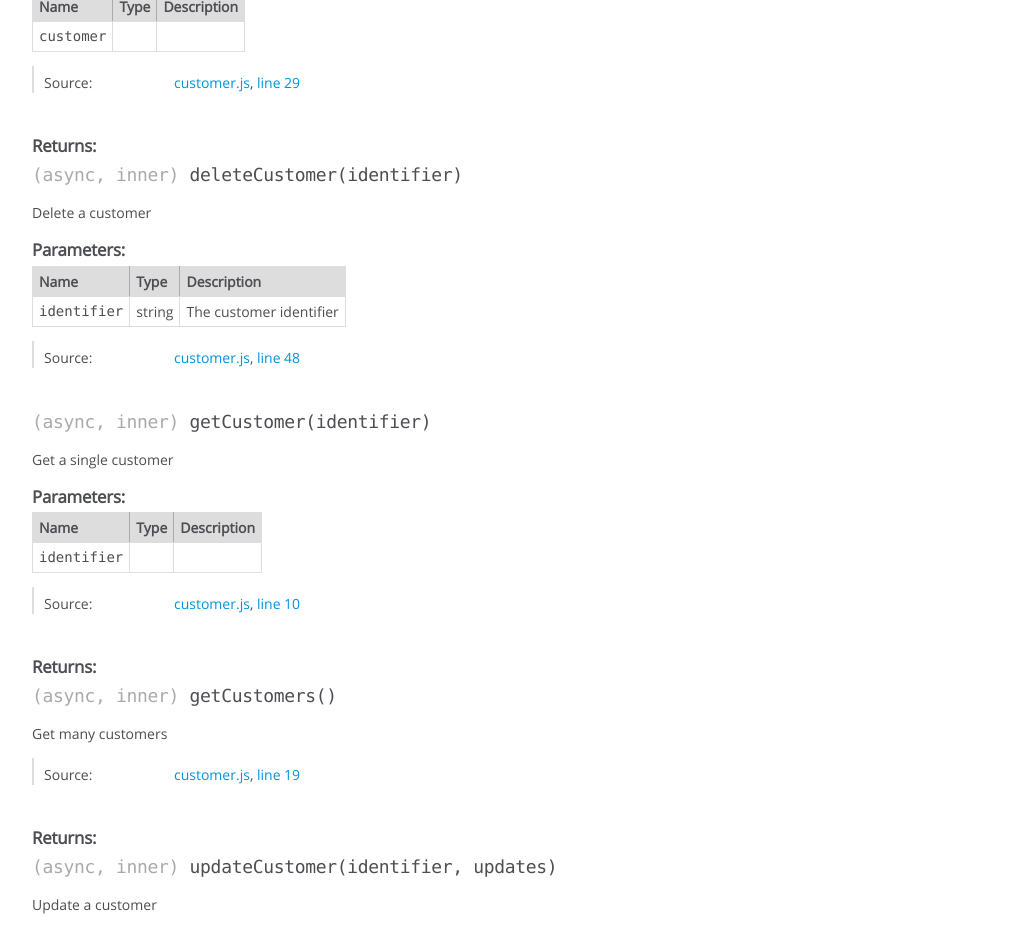
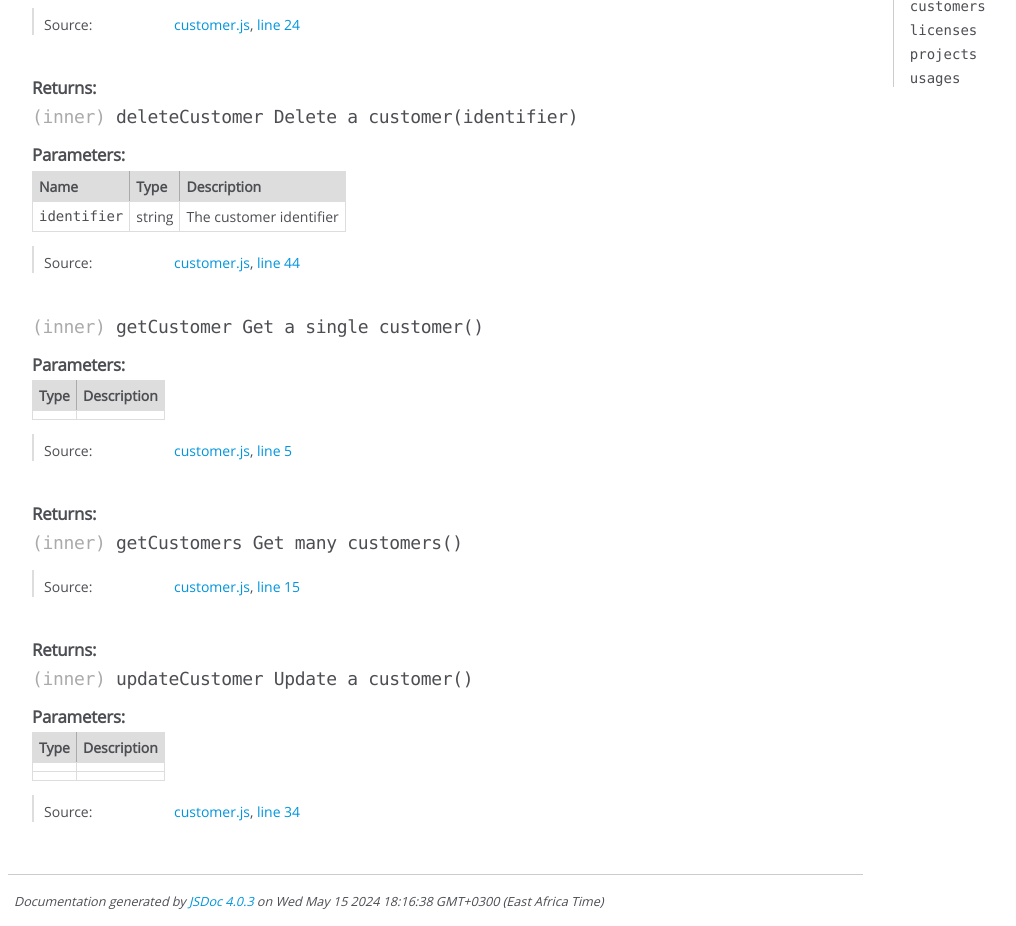
Before and after one commit to LarvenLLC/marra-sdk-js, a website: page docs/module-Customer.html in a window 1280 px wide. Shown: the part 294-1220 px from the top of the page, without its empty margins (0-1016 px from the left). Drawn offline with Linux system fonts and the light colour scheme.

Commit message:
optimize types - docs/module-Customer.html

```diff
--- a/docs/module-Customer.html
+++ b/docs/module-Customer.html
@@ -64,16 +64,12 @@
 
 
 
-    <h4 class="name" id="~createCustomer"><span class="type-signature">(async, inner) </span>createCustomer<span class="signature">(customer)</span><span class="type-signature"></span></h4>
+    <h4 class="name" id="~createCustomerCreateacustomer"><span class="type-signature">(inner) </span>createCustomer Create a customer<span class="signature">()</span><span class="type-signature"></span></h4>
 
 
 
 
 
-
-<div class="description">
-    <p>Create a customer</p>
-</div>
 
 
 
@@ -90,8 +86,6 @@
     <thead>
     <tr>
 
-        <th>Name</th>
-
 
         <th>Type</th>
 
@@ -107,8 +101,6 @@
 
 
         <tr>
-
-                <td class="name"><code>customer</code></td>
 
 
             <td class="type">
@@ -160,7 +152,7 @@
 
     <dt class="tag-source">Source:</dt>
     <dd class="tag-source"><ul class="dummy"><li>
-        <a href="customer.js.html">customer.js</a>, <a href="customer.js.html#line29">line 29</a>
+        <a href="customer.js.html">customer.js</a>, <a href="customer.js.html#line24">line 24</a>
     </li></ul></dd>
 
 
@@ -202,16 +194,12 @@
 
 
 
-    <h4 class="name" id="~deleteCustomer"><span class="type-signature">(async, inner) </span>deleteCustomer<span class="signature">(identifier)</span><span class="type-signature"></span></h4>
+    <h4 class="name" id="~deleteCustomerDeleteacustomer"><span class="type-signature">(inner) </span>deleteCustomer Delete a customer<span class="signature">(identifier)</span><span class="type-signature"></span></h4>
 
 
 
 
 
-
-<div class="description">
-    <p>Delete a customer</p>
-</div>
 
 
 
@@ -303,7 +291,7 @@
 
     <dt class="tag-source">Source:</dt>
     <dd class="tag-source"><ul class="dummy"><li>
-        <a href="customer.js.html">customer.js</a>, <a href="customer.js.html#line48">line 48</a>
+        <a href="customer.js.html">customer.js</a>, <a href="customer.js.html#line44">line 44</a>
     </li></ul></dd>
 
 
@@ -339,16 +327,12 @@
 
 
 
-    <h4 class="name" id="~getCustomer"><span class="type-signature">(async, inner) </span>getCustomer<span class="signature">(identifier)</span><span class="type-signature"></span></h4>
+    <h4 class="name" id="~getCustomerGetasinglecustomer"><span class="type-signature">(inner) </span>getCustomer Get a single customer<span class="signature">()</span><span class="type-signature"></span></h4>
 
 
 
 
 
-
-<div class="description">
-    <p>Get a single customer</p>
-</div>
 
 
 
@@ -365,8 +349,6 @@
     <thead>
     <tr>
 
-        <th>Name</th>
-
 
         <th>Type</th>
 
@@ -382,8 +364,6 @@
 
 
         <tr>
-
-                <td class="name"><code>identifier</code></td>
 
 
             <td class="type">
@@ -435,7 +415,7 @@
 
     <dt class="tag-source">Source:</dt>
     <dd class="tag-source"><ul class="dummy"><li>
-        <a href="customer.js.html">customer.js</a>, <a href="customer.js.html#line10">line 10</a>
+        <a href="customer.js.html">customer.js</a>, <a href="customer.js.html#line5">line 5</a>
     </li></ul></dd>
 
 
@@ -477,16 +457,12 @@
 
 
 
-    <h4 class="name" id="~getCustomers"><span class="type-signature">(async, inner) </span>getCustomers<span class="signature">()</span><span class="type-signature"></span></h4>
+    <h4 class="name" id="~getCustomersGetmanycustomers"><span class="type-signature">(inner) </span>getCustomers Get many customers<span class="signature">()</span><span class="type-signature"></span></h4>
 
 
 
 
 
-
-<div class="description">
-    <p>Get many customers</p>
-</div>
 
 
 
@@ -529,7 +505,7 @@
 
     <dt class="tag-source">Source:</dt>
     <dd class="tag-source"><ul class="dummy"><li>
-        <a href="customer.js.html">customer.js</a>, <a href="customer.js.html#line19">line 19</a>
+        <a href="customer.js.html">customer.js</a>, <a href="customer.js.html#line15">line 15</a>
     </li></ul></dd>
 
 
@@ -571,16 +547,12 @@
 
 
 
-    <h4 class="name" id="~updateCustomer"><span class="type-signature">(async, inner) </span>updateCustomer<span class="signature">(identifier, updates)</span><span class="type-signature"></span></h4>
+    <h4 class="name" id="~updateCustomerUpdateacustomer"><span class="type-signature">(inner) </span>updateCustomer Update a customer<span class="signature">()</span><span class="type-signature"></span></h4>
 
 
 
 
 
-
-<div class="description">
-    <p>Update a customer</p>
-</div>
 
 
 
@@ -596,8 +568,6 @@
 <table class="params">
     <thead>
     <tr>
-
-        <th>Name</th>
 
 
         <th>Type</th>
@@ -615,8 +585,6 @@
 
         <tr>
 
-                <td class="name"><code>identifier</code></td>
-
 
             <td class="type">
 
@@ -632,8 +600,6 @@
 
 
         <tr>
-
-                <td class="name"><code>updates</code></td>
 
 
             <td class="type">
@@ -685,7 +651,7 @@
 
     <dt class="tag-source">Source:</dt>
     <dd class="tag-source"><ul class="dummy"><li>
-        <a href="customer.js.html">customer.js</a>, <a href="customer.js.html#line39">line 39</a>
+        <a href="customer.js.html">customer.js</a>, <a href="customer.js.html#line34">line 34</a>
     </li></ul></dd>
 
 
@@ -731,13 +697,13 @@
 </div>
 
 <nav>
-    <h2><a href="index.html">Home</a></h2><h3>Modules</h3><ul><li><a href="module-Customer.html">Customer</a></li><li><a href="module-License.html">License</a></li><li><a href="module-Project.html">Project</a></li><li><a href="module-Usage.html">Usage</a></li></ul><h3><a href="global.html">Global</a></h3>
+    <h2><a href="index.html">Home</a></h2><h3>Modules</h3><ul><li><a href="module-Customer.html">Customer</a></li><li><a href="module-License.html">License</a></li><li><a href="module-Project.html">Project</a></li><li><a href="module-Usage.html">Usage</a></li></ul><h3>Global</h3><ul><li><a href="global.html#customers">customers</a></li><li><a href="global.html#licenses">licenses</a></li><li><a href="global.html#projects">projects</a></li><li><a href="global.html#usages">usages</a></li></ul>
 </nav>
 
 <br class="clear">
 
 <footer>
-    Documentation generated by <a href="https://github.com/jsdoc/jsdoc">JSDoc 4.0.3</a> on Wed May 15 2024 17:56:18 GMT+0300 (East Africa Time)
+    Documentation generated by <a href="https://github.com/jsdoc/jsdoc">JSDoc 4.0.3</a> on Wed May 15 2024 18:16:38 GMT+0300 (East Africa Time)
 </footer>
 
 <script> prettyPrint(); </script>
```
